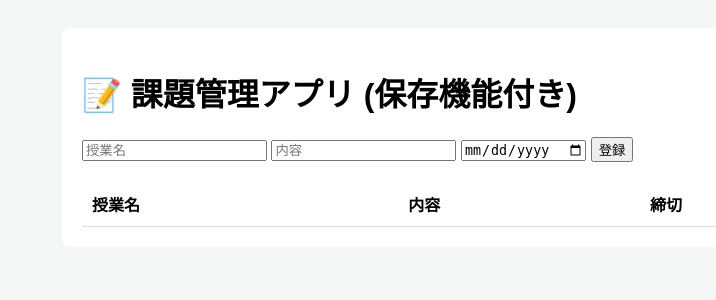
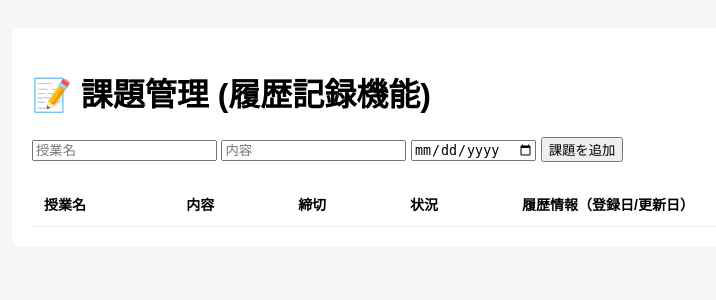
Before and after one commit to ckg24057-creator/hayato24057, a FastAPI app: page / in a window 1280 px wide. Shown: the top 300 px of the page, without its empty margins (158-874 px from the left). Run offline with FastAPI, Linux system fonts and the light colour scheme; lists and menus that the app fills with data are empty.

Commit message:
実装作業6: 履歴管理機能の実装 (登録日・更新日の追加)

```diff
--- a/app/templates/index.html
+++ b/app/templates/index.html
@@ -2,36 +2,53 @@
 <html lang="ja">
 <head>
     <meta charset="UTF-8">
-    <title>課題管理アプリ - ステップ2</title>
+    <title>課題管理アプリ - ステップ3</title>
     <style>
+        /* 【ステップ2】で整えた基本デザイン */
         body { font-family: sans-serif; padding: 20px; background-color: #f4f7f6; }
-        .container { max-width: 800px; margin: auto; background: white; padding: 20px; border-radius: 8px; }
-        .input-form { margin-bottom: 20px; }
-        table { width: 100%; border-collapse: collapse; }
-        th, td { border-bottom: 1px solid #ddd; padding: 10px; text-align: left; }
+        .container { max-width: 900px; margin: auto; background: white; padding: 20px; border-radius: 8px; }
+
+        /* 【ステップ1】から続くテーブルの基本 */
+        table { width: 100%; border-collapse: collapse; margin-top: 20px; }
+        th, td { border-bottom: 1px solid #eee; padding: 12px; text-align: left; font-size: 14px; }
+
+        /* 【ステップ3】履歴情報を見やすくするためのスタイル */
+        .time-info { font-size: 11px; color: #888; display: block; }
+        .badge { padding: 4px 8px; border-radius: 12px; font-size: 11px; border: none; cursor: pointer; color: white; }
+        .not-submitted { background: #e74c3c; } /* 未提出用（赤） */
+        .completed { background: #2ecc71; }    /* 完了用（緑） */
     </style>
 </head>
 <body>
     <div class="container">
-        <h1>📝 課題管理アプリ (保存機能付き)</h1>
-        <div class="input-form">
+        <h1>📝 課題管理 (履歴記録機能)</h1>
+
+        <div>
             <input type="text" id="subject" placeholder="授業名">
             <input type="text" id="content" placeholder="内容">
             <input type="date" id="deadline">
-            <button onclick="addTask()">登録</button>
+            <button onclick="addTask()">課題を追加</button>
         </div>
+
         <table>
             <thead>
-                <tr><th>授業名</th><th>内容</th><th>締切</th></tr>
+                <tr>
+                    <th>授業名</th>
+                    <th>内容</th>
+                    <th>締切</th>
+                    <th>状況</th>
+                    <th>履歴情報（登録日/更新日）</th>
+                </tr>
             </thead>
             <tbody id="task-list"></tbody>
         </table>
     </div>
 
     <script>
-        // 【ステップ2】LocalStorageからデータを読み込む
+        // 【ステップ2】LocalStorageからの読み込み
         let tasks = JSON.parse(localStorage.getItem('myTasks')) || [];
 
+        // 【ステップ1】課題追加の基本機能
         function addTask() {
             const subject = document.getElementById('subject').value;
             const content = document.getElementById('content').value;
@@ -39,24 +56,61 @@
 
             if (!subject || !content || !deadline) return alert("入力してください");
 
-            const newTask = { subject, content, deadline };
+            // 【ステップ3】先生の指示：「いつ追加したか」がわかるように日時を取得
+            const now = new Date().toLocaleString('ja-JP');
+
+            const newTask = {
+                id: Date.now(), // 個別識別のためのID
+                subject,
+                content,
+                deadline,
+                status: "未提出",  // 【ステップ3】初期状態を設定
+                created_at: now,   // 【ステップ3】登録日時
+                updated_at: now    // 【ステップ3】更新日時（初期は登録と同じ）
+            };
+
             tasks.push(newTask);
-
-            // 【ステップ2】保存して表示
             saveAndRender();
         }
 
+        // 【ステップ3】状況（未提出/完了）を切り替える関数
+        // 状況を変えるたびに「更新日時」を上書きするのがポイント
+        function toggleStatus(id) {
+            const now = new Date().toLocaleString('ja-JP');
+            tasks = tasks.map(t => {
+                if (t.id === id) {
+                    const nextStatus = t.status === "未提出" ? "完了" : "未提出";
+                    return { ...t, status: nextStatus, updated_at: now }; // 更新日時を最新に
+                }
+                return t;
+            });
+            saveAndRender();
+        }
+
+        // 【ステップ2】データの保存と表示
         function saveAndRender() {
-            // LocalStorageに保存
             localStorage.setItem('myTasks', JSON.stringify(tasks));
+            const list = document.getElementById('task-list');
 
-            const list = document.getElementById('task-list');
+            // 【ステップ3】表示内容に「状況ボタン」と「登録/更新日時」を追加
             list.innerHTML = tasks.map(t => `
-                <tr><td>${t.subject}</td><td>${t.content}</td><td>${t.deadline}</td></tr>
+                <tr>
+                    <td>${t.subject}</td>
+                    <td>${t.content}</td>
+                    <td>${t.deadline}</td>
+                    <td>
+                        <button class="badge ${t.status === '完了' ? 'completed' : 'not-submitted'}" onclick="toggleStatus(${t.id})">
+                            ${t.status}
+                        </button>
+                    </td>
+                    <td>
+                        <span class="time-info">登録: ${t.created_at}</span>
+                        <span class="time-info">更新: ${t.updated_at}</span>
+                    </td>
+                </tr>
             `).join('');
         }
 
-        // 最初の一回実行
         saveAndRender();
     </script>
 </body>
```
